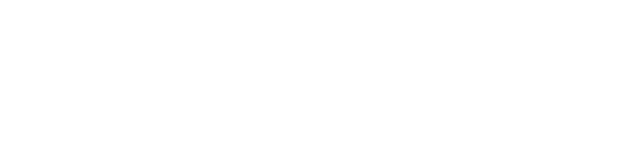
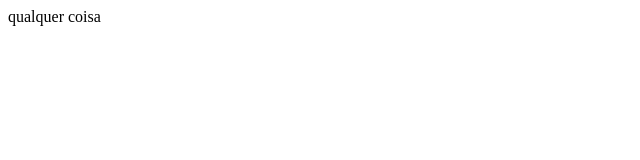
Before and after one commit to HugoLAlmeida027/2024-1-cc1n, a plain HTML site: page Aula 03/index.html in a window 1280 px wide. Shown: the whole page, without its empty margins (0-640 px from the left). Drawn offline with Linux system fonts and the light colour scheme.

Commit message:
qualquer coisa

```diff
--- a/Aula 03/index.html
+++ b/Aula 03/index.html
@@ -6,6 +6,6 @@
     <title>Aula 03</title>
 </head>
 <body>
-
+    qualquer coisa
 </body>
 </html>
```
